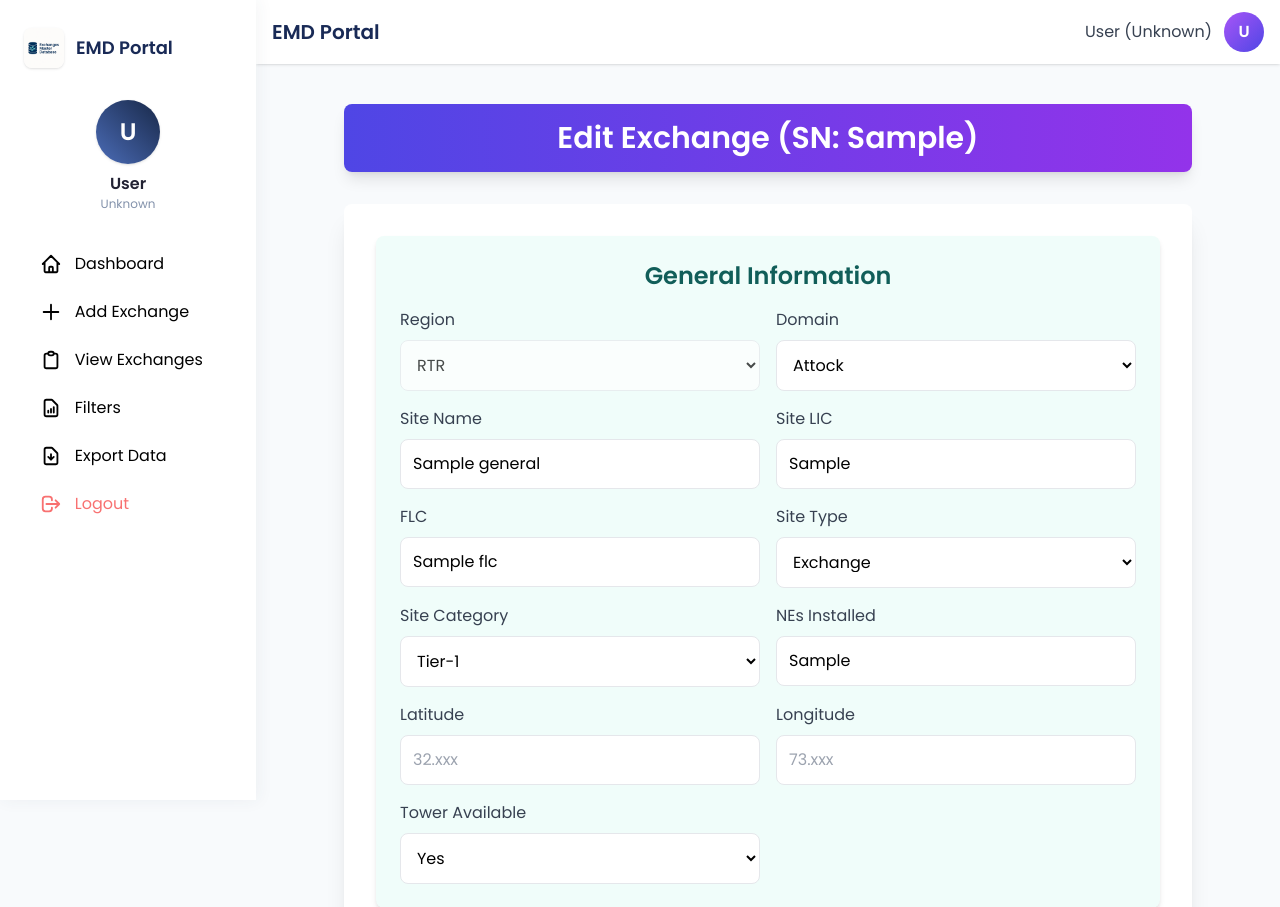
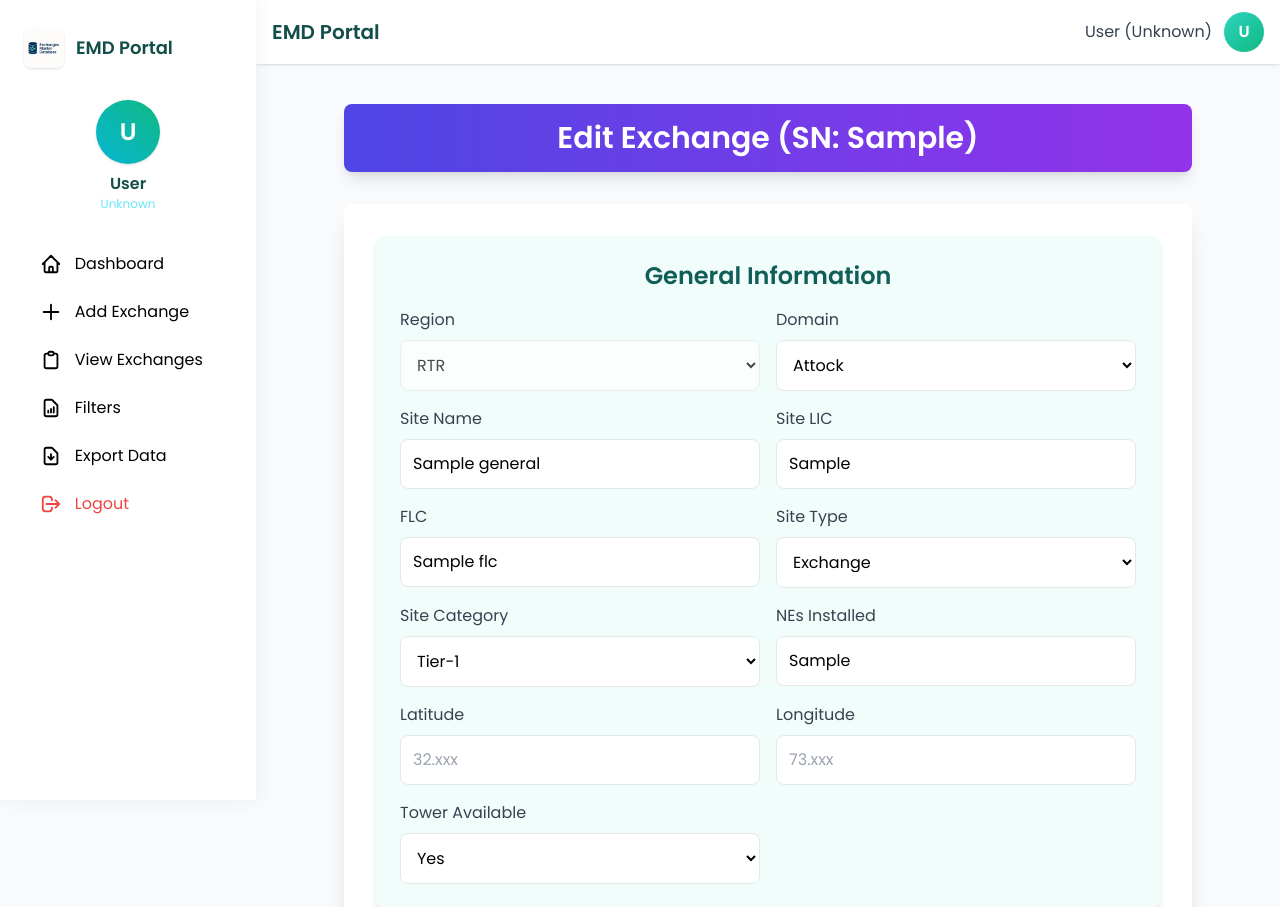
Before and after one commit to emdportal/emdportal, a Flask app: template templates/add.html in a window 1280 px wide. Shown: the top 907 px of the page. Run offline with Flask 3, Linux system fonts and the light colour scheme; the template is opened without the code that fills it: most values are stand-ins (such as "Sample title", 1, 10 or a date in 2020); parts of the project's set-up code (start-up, migrations or seed data) failed here and were passed over; some libraries are stand-ins or nearby versions.

Commit message:
some changes
Signed-off-by: itsXRP <itsxrproms@gmail.com>

```diff
--- a/templates/base.html
+++ b/templates/base.html
@@ -19,9 +19,9 @@
             transition: background 0.2s, color 0.2s;
         }
         .sidebar-pill.active, .sidebar-pill:hover {
-            background: linear-gradient(90deg, #4b6cb7 0%, #182848 100%);
+            background: linear-gradient(90deg, #06b6d4 0%, #10b981 100%);
             color: #fff;
-            box-shadow: 0 4px 16px rgba(75, 108, 183, 0.07);
+            box-shadow: 0 4px 16px rgba(16, 185, 129, 0.07);
         }
         .sidebar-pill .icon {
             min-width: 22px;
@@ -53,14 +53,14 @@
     <aside class="sidebar-bg fixed top-0 left-0 h-full w-64 px-6 py-7 flex flex-col z-40 hidden lg:flex">
         <div class="mb-8 flex items-center gap-3">
             <img src="{{ url_for('static', filename='images/logo.png') }}" alt="Logo" class="h-10 w-10 rounded-lg shadow" />
-            <span class="font-bold text-lg text-[#192a56]">EMD Portal</span>
+            <span class="font-bold text-lg text-[#134e4a]">EMD Portal</span>
         </div>
         <div class="mb-8 flex flex-col items-center">
-            <div class="w-16 h-16 rounded-full bg-gradient-to-tr from-[#4b6cb7] to-[#182848] flex items-center justify-center text-white text-2xl font-bold mb-2 shadow">
+            <div class="w-16 h-16 rounded-full bg-gradient-to-tr from-[#06b6d4] to-[#10b981] flex items-center justify-center text-white text-2xl font-bold mb-2 shadow">
                 {{ session.get('username', 'User')|first|upper }}
             </div>
-            <div class="text-base text-[#223] font-semibold">{{ session.get('username', 'User') }}</div>
-            <div class="text-xs text-[#8392AB]">{{ session.get('region', 'Unknown') }}</div>
+            <div class="text-base text-[#134e4a] font-semibold">{{ session.get('username', 'User') }}</div>
+            <div class="text-xs text-[#67e8f9]">{{ session.get('region', 'Unknown') }}</div>
         </div>
         <nav class="flex-1 flex flex-col gap-2">
             <a href="{{ url_for('index') }}" class="sidebar-pill flex items-center px-4 py-2 rounded-full {{ 'active' if request.path == url_for('index') else '' }}">
@@ -83,7 +83,7 @@
                 <span class="icon"><svg width="22" height="22" fill="none" stroke="currentColor" viewBox="0 0 24 24"><path stroke-linecap="round" stroke-linejoin="round" stroke-width="2" d="M12 10v6m0 0l-3-3m3 3l3-3m2 8H7a2 2 0 01-2-2V5a2 2 0 012-2h5.586a1 1 0 01.707.293l5.414 5.414a1 1 0 01.293.707V19a2 2 0 01-2 2z"></path></svg></span>
                 <span>Export Data</span>
             </a>
-            <a href="{{ url_for('logout') }}" class="sidebar-pill flex items-center px-4 py-2 rounded-full text-[#f87171] hover:text-white {{ 'active' if request.path == url_for('logout') else '' }}">
+            <a href="{{ url_for('logout') }}" class="sidebar-pill flex items-center px-4 py-2 rounded-full text-[#ef4444] hover:text-white {{ 'active' if request.path == url_for('logout') else '' }}">
                 <span class="icon"><svg width="22" height="22" fill="none" stroke="currentColor" viewBox="0 0 24 24"><path stroke-linecap="round" stroke-linejoin="round" stroke-width="2" d="M17 16l4-4m0 0l-4-4m4 4H7m6 4v1a3 3 0 01-3 3H6a3 3 0 01-3-3V7a3 3 0 013-3h4a3 3 0 013 3v1"></path></svg></span>
                 <span>Logout</span>
             </a>
@@ -94,14 +94,14 @@
     <div id="mobileSidebar" class="mobile-sidebar closed fixed top-0 left-0 h-full w-64 px-6 py-7 bg-white z-50 flex flex-col lg:hidden sidebar-bg">
         <div class="mb-8 flex items-center gap-3">
             <img src="{{ url_for('static', filename='images/logo.png') }}" alt="Logo" class="h-10 w-10 rounded-lg shadow" />
-            <span class="font-bold text-lg text-[#192a56]">EMD Portal</span>
+            <span class="font-bold text-lg text-[#134e4a]">EMD Portal</span>
         </div>
         <div class="mb-8 flex flex-col items-center">
-            <div class="w-16 h-16 rounded-full bg-gradient-to-tr from-[#4b6cb7] to-[#182848] flex items-center justify-center text-white text-2xl font-bold mb-2 shadow">
+            <div class="w-16 h-16 rounded-full bg-gradient-to-tr from-[#06b6d4] to-[#10b981] flex items-center justify-center text-white text-2xl font-bold mb-2 shadow">
                 {{ session.get('username', 'User')|first|upper }}
             </div>
-            <div class="text-base text-[#223] font-semibold">{{ session.get('username', 'User') }}</div>
-            <div class="text-xs text-[#8392AB]">{{ session.get('region', 'Unknown') }}</div>
+            <div class="text-base text-[#134e4a] font-semibold">{{ session.get('username', 'User') }}</div>
+            <div class="text-xs text-[#67e8f9]">{{ session.get('region', 'Unknown') }}</div>
         </div>
         <nav class="flex-1 flex flex-col gap-2">
             <!-- repeat menu as above -->
@@ -125,7 +125,7 @@
                 <span class="icon"><svg width="22" height="22" fill="none" stroke="currentColor" viewBox="0 0 24 24"><path stroke-linecap="round" stroke-linejoin="round" stroke-width="2" d="M12 10v6m0 0l-3-3m3 3l3-3m2 8H7a2 2 0 01-2-2V5a2 2 0 012-2h5.586a1 1 0 01.707.293l5.414 5.414a1 1 0 01.293.707V19a2 2 0 01-2 2z"></path></svg></span>
                 <span>Export Data</span>
             </a>
-            <a href="{{ url_for('logout') }}" class="sidebar-pill flex items-center px-4 py-2 rounded-full text-[#f87171] hover:text-white {{ 'active' if request.path == url_for('logout') else '' }}">
+            <a href="{{ url_for('logout') }}" class="sidebar-pill flex items-center px-4 py-2 rounded-full text-[#ef4444] hover:text-white {{ 'active' if request.path == url_for('logout') else '' }}">
                 <span class="icon"><svg width="22" height="22" fill="none" stroke="currentColor" viewBox="0 0 24 24"><path stroke-linecap="round" stroke-linejoin="round" stroke-width="2" d="M17 16l4-4m0 0l-4-4m4 4H7m6 4v1a3 3 0 01-3 3H6a3 3 0 01-3-3V7a3 3 0 013-3h4a3 3 0 013 3v1"></path></svg></span>
                 <span>Logout</span>
             </a>
@@ -141,11 +141,11 @@
                     <path stroke-linecap="round" stroke-linejoin="round" stroke-width="2" d="M4 6h16M4 12h16M4 18h16"/>
                 </svg>
             </button>
-            <span class="font-bold text-xl text-[#192a56] hidden lg:block">EMD Portal</span>
+            <span class="font-bold text-xl text-[#134e4a] hidden lg:block">EMD Portal</span>
         </div>
         <div class="flex items-center gap-3">
             <span class="hidden md:block text-gray-700 font-medium">{{ session.get('username', 'User') }} ({{ session.get('region', 'Unknown') }})</span>
-            <div class="w-10 h-10 rounded-full bg-gradient-to-br from-purple-500 to-indigo-600 flex items-center justify-center text-white font-bold cursor-pointer" onclick="window.location.href='{{ url_for('logout') }}'">
+            <div class="w-10 h-10 rounded-full bg-gradient-to-br from-teal-400 to-emerald-500 flex items-center justify-center text-white font-bold cursor-pointer" onclick="window.location.href='{{ url_for('logout') }}'">
                 {{ session.get('username', 'User')|first|upper }}
             </div>
         </div>
@@ -165,6 +165,16 @@
         {% endif %}
     {% endwith %}
     {% block content %}
+    {#
+        If this is your dashboard page (index.html),
+        make sure you include your chart/graph HTML and JS here!
+        Example:
+        <canvas id="myChart"></canvas>
+        <script>
+          var ctx = document.getElementById('myChart').getContext('2d');
+          // Chart.js initialization...
+        </script>
+    #}
     {% endblock %}
     </main>
 
```
